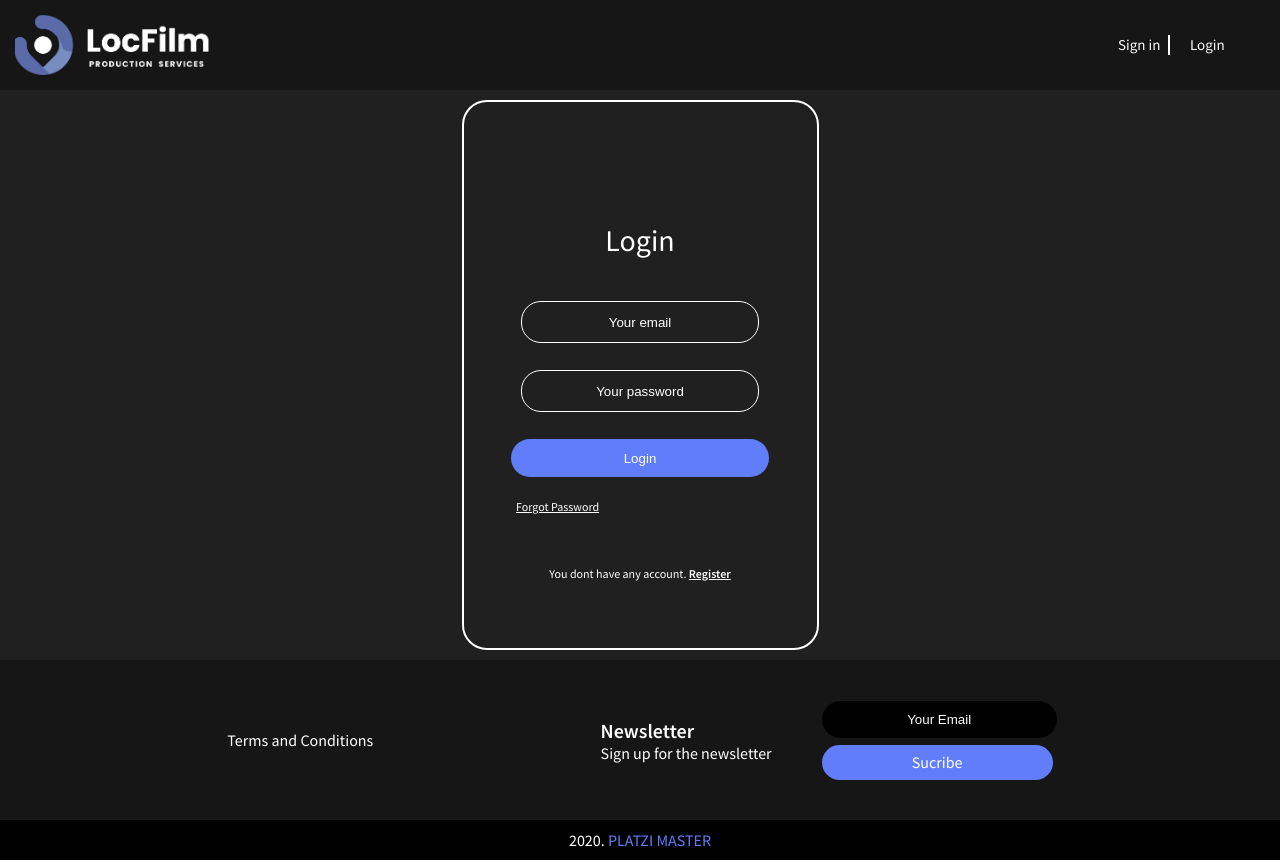
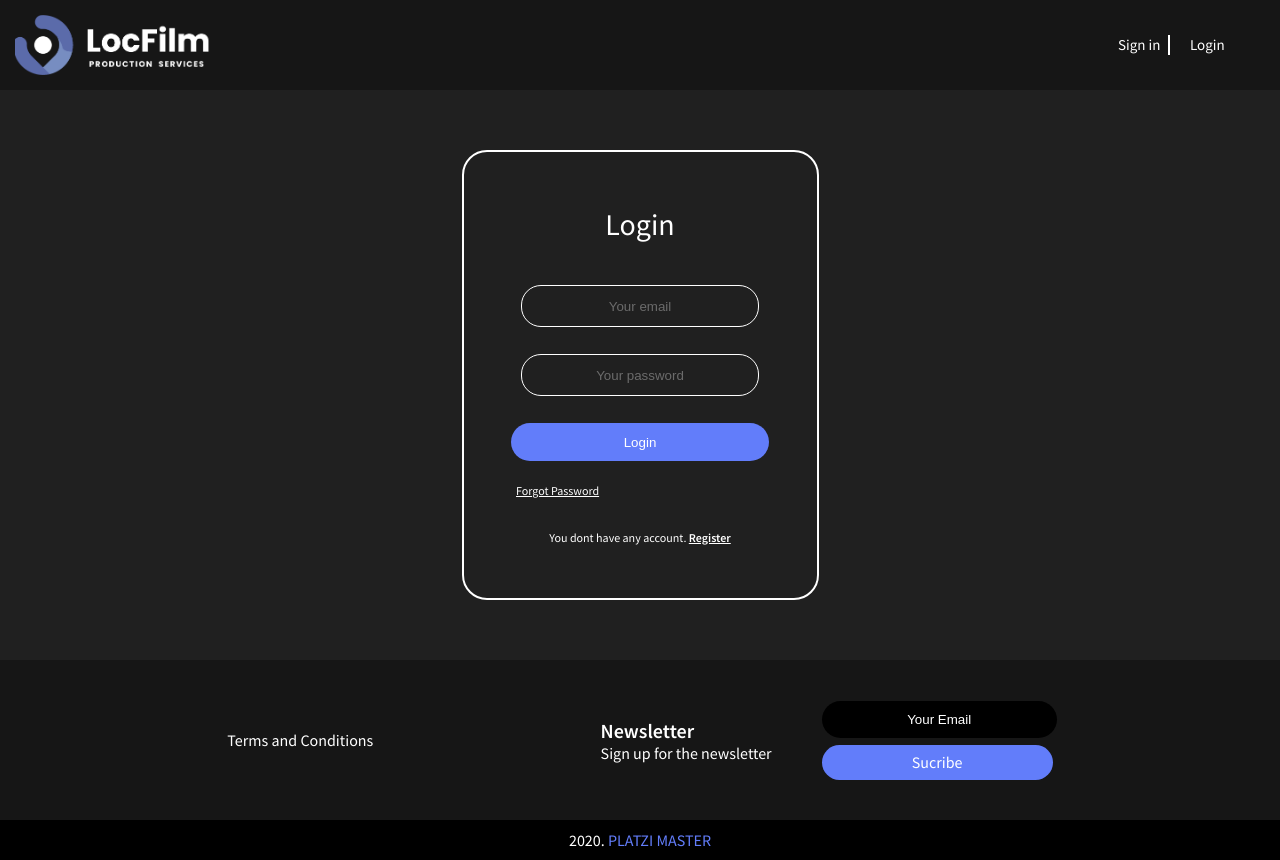
Before and after one commit to cesarp04/locfilm-frontend, a React app: page /login in a window 1280 px wide. Built offline with nearby package versions, Linux system fonts and the light colour scheme.

Commit message:
login ok

```diff
--- a/src/assets/styles/components/Login.scss
+++ b/src/assets/styles/components/Login.scss
@@ -18,17 +18,21 @@
   flex-direction: column;
   align-items: center;
   width: 353px;
-  height: 546px;
+  height: 446px;
   border: 2px solid white;
   border-radius: 25px;
 }
+.login__container-p{
+  margin: 0;
+}
+
 .login__container p {
   font-weight: 400;
   font-size: 30px;
   text-align: center;
-  margin-top: 52px;
   padding: 0;
 }
+
 .login__container__from {
   display: flex;
   align-items: center;
@@ -43,6 +47,14 @@
   text-align: center;
   border: 1px solid white;
   color: $white;
+}
+.login__container__form--input::placeholder{
+  color: #6b6b6b;
+}
+.login__container__form--input:focus{
+  outline: none;
+  border: 1px solid $button-color;
+
 }
 .login__container__form--input:nth-child(1) {
   margin-top: 42px;
@@ -59,6 +71,8 @@
   text-align: center;
   margin-top: 27px;
   border: none;
+  outline: none;
+  cursor: pointer;
 }
 .login__container__remember-me {
   width: 248px;
@@ -107,6 +121,7 @@
 .login__container__register p {
   font-size: 12px;
 }
+
 .login__container__register p a {
   text-decoration: none;
   color: white;
@@ -118,6 +133,9 @@
 .login__container__register p a:hover {
   text-decoration: underline $button-color;
   color: $button-color;
+}
+.login__container__register-p{
+  margin-top: 32px;
 }
 
 @media screen and (max-width: 480px) {
--- a/src/containers/Login.jsx
+++ b/src/containers/Login.jsx
@@ -30,7 +30,7 @@ const Login = (props) => {
       <Header showSearch={false} showSignInLogin={true} />
       <main className="login">
         <section className="login__container">
-          <p> Login </p>
+          <p className="login__container-p"> Login </p>
           <form className="login__container__from" onSubmit={handleLogin}>
             <input
               type="text"
@@ -55,7 +55,7 @@ const Login = (props) => {
             </div>
           </form>
           <div className="login__container__register">
-            <p>
+            <p className="login__container__register-p">
               You dont have any account. <a href="#">Register</a>
             </p>
           </div>
```
